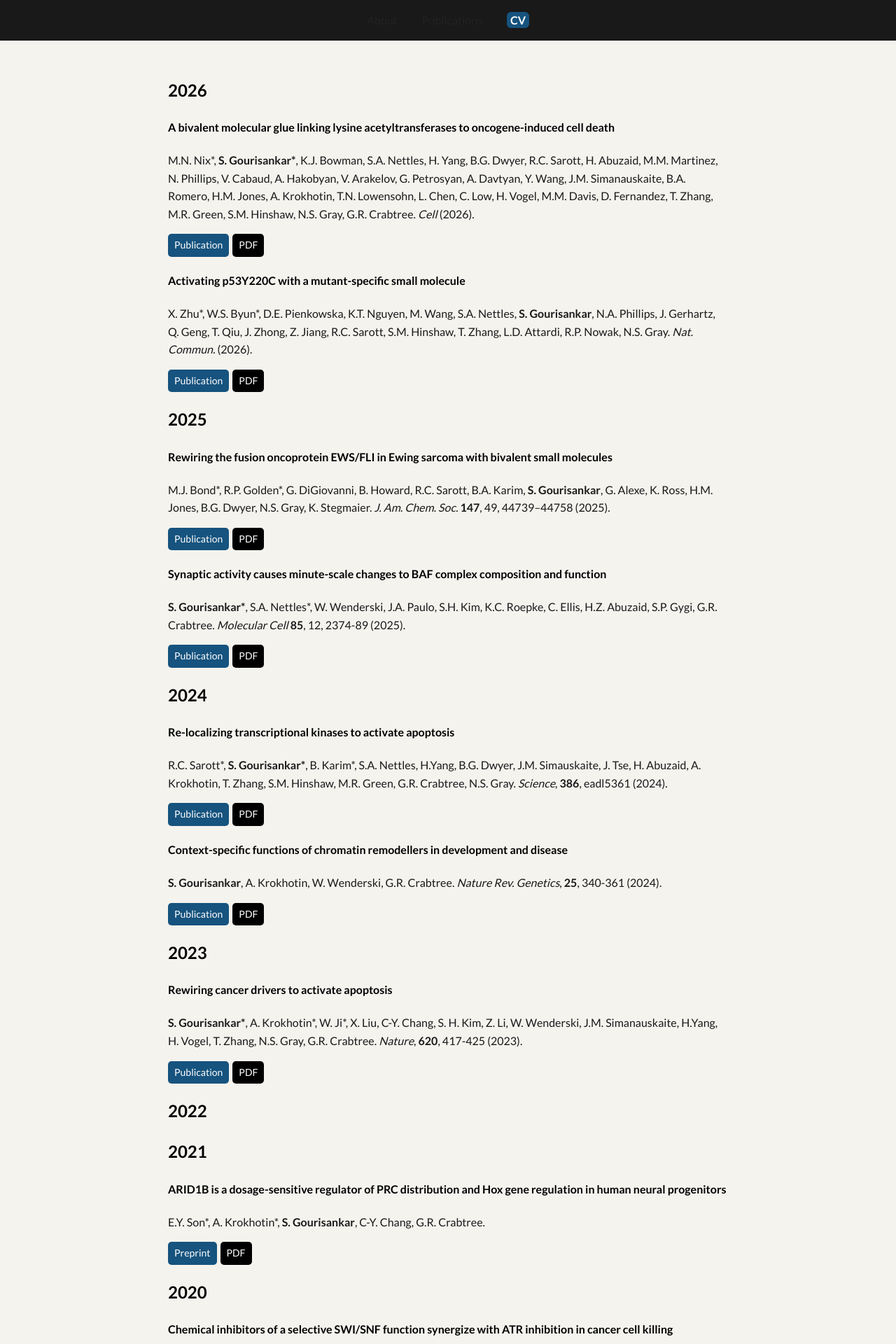
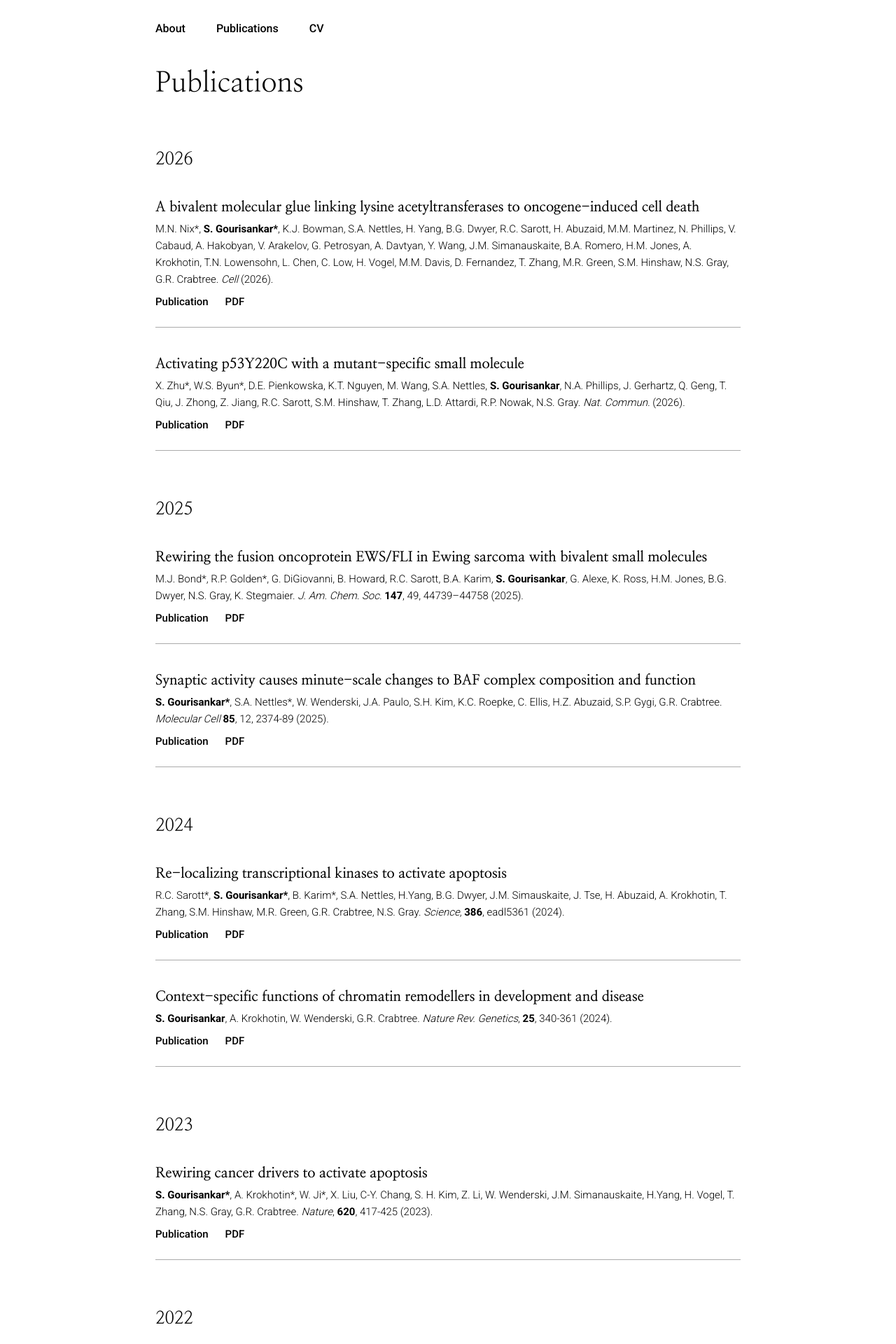
Before and after one commit to sgourisankar/sgourisankar.github.io, a Jekyll site: the page built from publications.md, in a window 1280 px wide. Shown: the top 1920 px of the page at 70% size. Built offline with Jekyll 4.4.1, drawn with Linux system fonts in a browser that asks for light colours; a style sheet for code colours, icons or effects is not loaded.

Commit message:
changed fonts colors

```diff
--- a/_layouts/default.html
+++ b/_layouts/default.html
@@ -4,16 +4,16 @@
   <meta name="google-site-verification" content="BTHK97RtzHskjDIzWflPmJLSTy4BsV3t4lkxiAO-Wxw" />
   <meta charset="UTF-8">
   <title>{{ page.title }} | {{ site.title }}</title>
-  <link rel="stylesheet" href="{{ "/assets/css/style.css" | relative_url }}">
-  <link rel="stylesheet" href="https://cdnjs.cloudflare.com/ajax/libs/font-awesome/6.4.0/css/all.min.css" integrity="sha512-papY..." crossorigin="anonymous" referrerpolicy="no-referrer" />
   <meta name="viewport" content="width=device-width, initial-scale=1">
-  <link rel="icon" href="{{ '/favicon.ico' | relative_url }}" type="image/x-icon">
-  <link rel="shortcut icon" href="{{ '/favicon.ico' | relative_url }}" type="image/x-icon">
+  <meta name="description" content="{{ site.description }}">
   <link rel="preconnect" href="https://fonts.googleapis.com">
   <link rel="preconnect" href="https://fonts.gstatic.com" crossorigin>
-  <link href="https://fonts.googleapis.com/css2?family=Lato:wght@400;700&display=swap" rel="stylesheet">
+  <link href="https://fonts.googleapis.com/css2?family=Nanum+Myeongjo:wght@400;700&family=Roboto:wght@300;400;500;700&display=swap" rel="stylesheet">
+  <link rel="stylesheet" href="{{ "/assets/css/style.css" | relative_url }}">
+  <link rel="stylesheet" href="https://cdnjs.cloudflare.com/ajax/libs/font-awesome/6.4.0/css/all.min.css" crossorigin="anonymous" referrerpolicy="no-referrer" />
+  <link rel="icon" href="{{ '/favicon.ico' | relative_url }}" type="image/x-icon">
 </head>
-<body>
+<body class="{{ page.title | slugify }}">
   {% include header.html %}
   <main class="content">
     {{ content }}
--- a/_layouts/page.html
+++ b/_layouts/page.html
@@ -2,9 +2,6 @@
 layout: default
 ---
 <div class="page">
-  <link rel="preconnect" href="https://fonts.googleapis.com">
-  <link rel="preconnect" href="https://fonts.gstatic.com" crossorigin>
-  <link href="https://fonts.googleapis.com/css2?family=Lato:wght@400;700&display=swap" rel="stylesheet">
   <h1>{{ page.title }}</h1>
   <div class="page-content">
     {{ content }}
--- a/assets/css/style.css
+++ b/assets/css/style.css
@@ -1,101 +1,111 @@
-body {
-  font-family: Lato, sans-serif;
-  margin: 0;
-  padding: 0;
-  line-height: 1.6;
-  color: #191919;
-  background: #F4F3EE;
-}
-a {
-        color: #191919; !important; /* Sets the default link color to same as text */
-        text-decoration: none; !important; /* Optional: Removes the default underline */
+:root {
+  --serif: "Nanum Myeongjo", Garamond, serif;
+  --sans: Roboto, Arial, sans-serif;
+  --text: #000;
+  --bg: #fff;
+  --rule: #aaa;
+  --wrap: 900px;
 }
 
-a:visited {
-        color: #5b5b5b; /* Ensures visited links are also red */
-}
-.publications body {
-  font-family: Lato, sans-serif;
+* { box-sizing: border-box; }
+
+body {
+  font-family: var(--sans);
+  font-size: 16px;
+  font-weight: 400;
+  line-height: 1.6;
+  margin: 0;
+  color: var(--text);
+  background: var(--bg);
+  -webkit-font-smoothing: antialiased;
 }
 
-h1, h2, h3, h4, h5, h6 {
-  color: black;
+h1, h2, h3, h4 {
+  font-family: var(--serif);
+  color: var(--text);
+  line-height: 1.25;
 }
 
-.site-header {
-  background: #191919;
-  padding: 1em;
-  text-align: center;
+a {
+  color: var(--text);
+  text-decoration: none;
+}
+
+a:hover {
+  text-decoration: underline;
+}
+
+/* Header */
+
+.site-header nav {
+  max-width: var(--wrap);
+  margin: 0 auto;
+  padding: 1.75em 2em 2.5em;
+  text-align: left;
 }
 
 .site-header ul {
   list-style: none;
+  margin: 0;
   padding: 0;
-  margin: 0;
 }
 
 .site-header li {
   display: inline;
-  margin: 0 1em;
+  margin-right: 2.5em;
 }
 
-.site-header a {
-  text-decoration: none;
-  color: #222;
+.site-header a,
+.cv-nav {
+  font-family: var(--sans);
+  font-size: 16px;
+  font-weight: 500;
 }
 
+/* Layout */
+
 .content {
-  max-width: 800px;
-  margin: auto;
-  padding: 2em;
+  max-width: var(--wrap);
+  margin: 0 auto;
+  padding: 0 2em 5em;
 }
 
 h1 {
-  border-bottom: 2px solid #ddd;
-  padding-bottom: 0.3em;
+  font-size: 40px;
+  font-weight: 400;
+  margin: 0 0 1em;
 }
 
 .profile {
   float: right;
-  max-width: 200px;
-  margin: 0 0 1em 1em;
-  border-radius: 50%;
+  max-width: 180px;
+  margin: 0 0 1.5em 2.5em;
 }
 
-.cv-button {
-  display: inline-block;
-  background: #444;
-  color: white;
-  padding: 0.6em 1.2em;
-  border-radius: 6px;
-  text-decoration: none;
-  font-weight: bold;
-  transition: background 0.3s ease;
-  margin-top: 1em;
+/* Publications */
+
+.page-content h2 {
+  font-size: 25px;
+  font-weight: 400;
+  margin: 2.75em 0 1em;
 }
 
-.cv-button:hover {
-  background: #222;
+.page-content h3,
+.page-content h4 {
+  font-size: 20px;
+  font-weight: 700;
+  margin: 2em 0 0.3em;
 }
 
-.cv-nav {
-  background: #16537e;
-  color: white !important;
-  padding: 0.1em 0.3em;
-  border-radius: 6px;
-  font-weight: bold;
-  transition: background 0.3s ease;
+.page-content p {
+  margin: 0 0 1.25em;
 }
 
-.cv-nav:hover {
-  background: #5b5b5b;
-}
-
-.page-content h2 {
-  margin-top: 2em;
-  font-size: 1.4em;
-  border-bottom: 1px solid #ccc;
-  padding-bottom: 0.2em;
+/* Publication author + venue lines */
+.publications .page-content p {
+  font-size: 15px;
+  font-weight: 300;
+  margin: 0.25em 0;
 }
 
 .page-content ul {
@@ -107,55 +117,46 @@
   margin-bottom: 0.8em;
 }
 
-.site-footer {
-  text-align: center;
-  padding: 1em;
-  background: #f9f9f9;
-  margin-top: 2em;
+/* Link rows */
+
+.publication-buttons {
+  display: flex;
+  flex-wrap: wrap;
+  gap: 1.5em;
+  margin: 0.5em 0 1.5em;
+  padding-bottom: 1.5em;
+  border-bottom: 0.5px solid var(--rule);
 }
 
-.publications h3 {
-  color: #555555;
+.button {
+  font-family: var(--sans);
+  font-size: 15px;
   font-weight: 500;
 }
 
-/* PUBLICATION BUTTONS */
-.publication-buttons {
-  display: flex;
-  flex-wrap: wrap;
-  gap: 5px;
-  margin: 5px 0 10px 0;
+.button:hover {
+  text-decoration: underline;
 }
 
-.button {
-  display: inline-block;
-  padding: 5px 9px;
-  background-color: #16537e;
-  color: white !important;
-  text-decoration: none;
-  border-radius: 5px;
-  font-weight: 500;
-  font-size: 14px;
-  transition: background-color 0.3s, transform 0.2s;
+/* Footer */
+
+.site-footer {
+  border-top: 0.5px solid var(--rule);
 }
 
-.button:hover {
-  background-color: #2986cc;
-  transform: translateY(-1px);
+.site-footer p {
+  max-width: var(--wrap);
+  margin: 0 auto;
+  padding: 1.75em 2em;
+  font-size: 15px;
+  font-weight: 300;
 }
 
-.button-secondary {
-  background-color: #000000;
+@media (max-width: 640px) {
+  h1 { font-size: 30px; }
+  .profile { float: none; display: block; margin: 0 0 1.5em; }
+  .content { padding: 0 1.25em 3em; }
+  .site-header nav { padding: 1.25em 1.25em 2em; }
+  .site-header li { margin-right: 1.5em; }
+  .site-footer p { padding: 1.25em; }
 }
-
-.button-secondary:hover {
-  background-color: #5b5b5b;
-}
-
-.button-accent {
-  background-color: #bf9000;
-}
-
-.button-accent:hover {
-  background-color: #ffdf00;
-}
```
Also changed, not shown: publications.md (+1 -1 lines), Gemfile.lock (added), favicon.ico, 3 other files.
